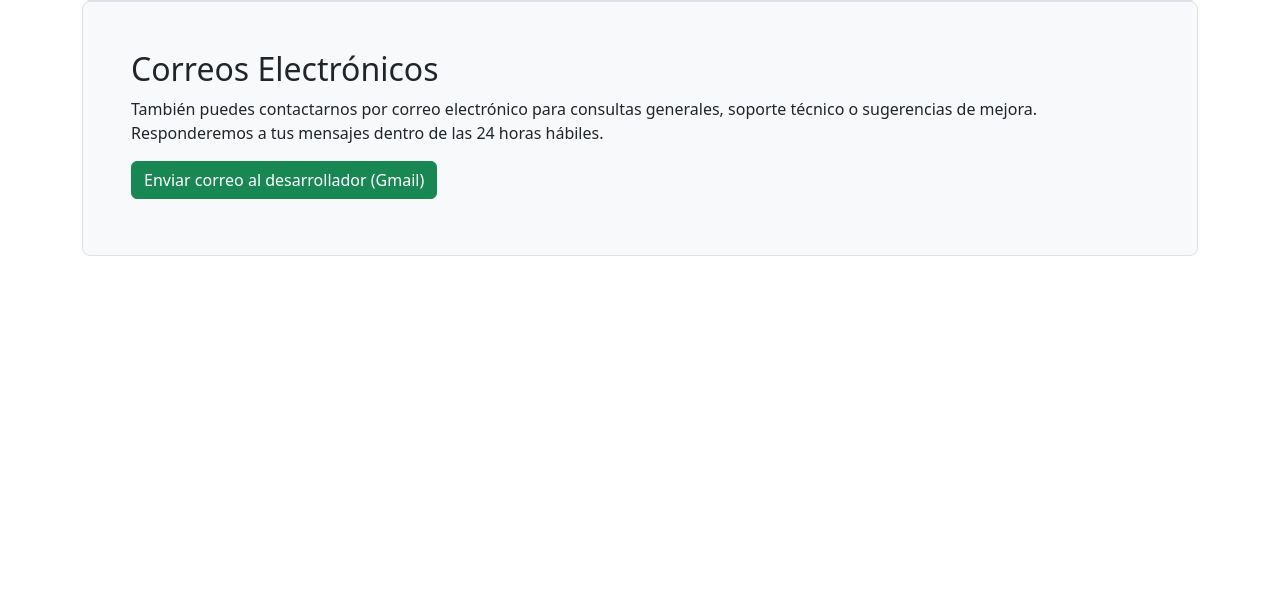
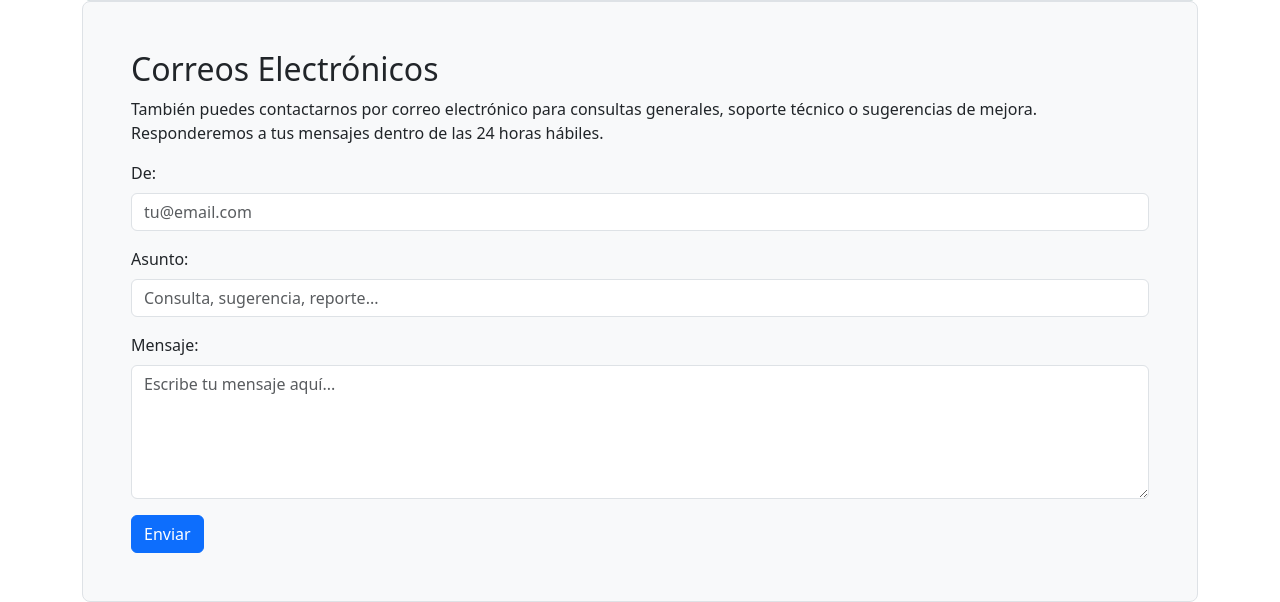
Before and after one commit to Dazha925/gestor_web_django, a Django app: page /nosotros in a window 1280 px wide. Shown: the part 309-911 px from the top of the page. Before the commit the page ends 565 px from the top, so only its background shows below. Run offline with Django 5.2, Linux system fonts and the light colour scheme.

Commit message:
Update nosotros.html

```diff
--- a/gestorweb/templates/paginas/nosotros.html
+++ b/gestorweb/templates/paginas/nosotros.html
@@ -42,13 +42,27 @@
         Responderemos a tus mensajes dentro de las 24 horas hábiles.
       </p>
 
-      <!-- FRONTEND: Botón que abre Gmail con destinatario y asunto predefinido -->
-      <a href="https://mail.google.com/mail/?view=cm&fs=1&to=jajr1305@gmail.com&su=Consulta%20desde%20el%20sistema"
-         target="_blank" class="btn btn-success w-60 mb-2">
-        Enviar correo al desarrollador (Gmail)
-      </a>
+      <!-- FRONTEND: Formulario interno para enviar correo desde el sistema -->
+<form method="POST" action="{% url 'enviar_correo' %}">
+  {% csrf_token %}
+  <div class="mb-3">
+    <label for="remitente" class="form-label">De:</label>
+    <input type="email" class="form-control" id="remitente" name="remitente" placeholder="tu@email.com" required>
+  </div>
+  <div class="mb-3">
+    <label for="asunto" class="form-label">Asunto:</label>
+    <input type="text" class="form-control" id="asunto" name="asunto" placeholder="Consulta, sugerencia, reporte..." required>
+  </div>
+  <div class="mb-3">
+    <label for="mensaje" class="form-label">Mensaje:</label>
+    <textarea class="form-control" id="mensaje" name="mensaje" rows="5" placeholder="Escribe tu mensaje aquí..." required></textarea>
+  </div>
+  <button type="submit" class="btn btn-primary">Enviar</button>
+</form>
+
     </div>
   </div>
+
 </div>
 
 {# BACKEND: Cierra el bloque de contenido que será renderizado en base.html #}
```
